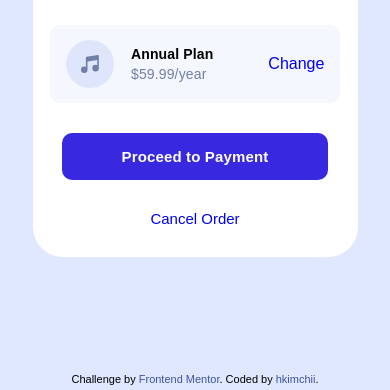
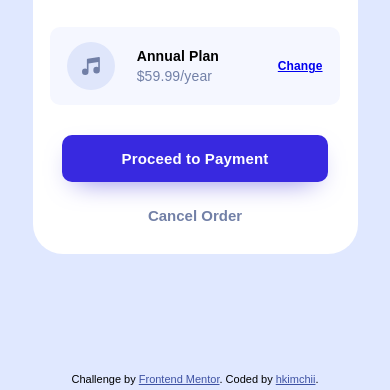
Before and after one commit to hkimchii/order-summary-component-main, a plain HTML site: page index.html in a window 390 px wide. Shown: the part 454-844 px from the top of the page. Drawn offline with Linux system fonts and the light colour scheme; a web font is replaced by a local one.

Commit message:
commit mobile view update

```diff
--- a/css/style.css
+++ b/css/style.css
@@ -27,10 +27,6 @@ p {
   font-size: 14px;
   letter-spacing: 0.01em;
   color: hsl(224, 23%, 55%);
-}
-
-a {
-  text-decoration: none;
 }
 
 .order {
@@ -96,6 +92,21 @@ a {
   justify-content: center;
 }
 
+.price {
+  font-weight: 500;
+}
+
+.change {
+  font-size: 12px;
+  font-weight: bold;
+  letter-spacing: 0.01em;
+}
+
+.change:hover {
+  color: hsl(224, 23%, 55%);
+  text-decoration: none;
+}
+
 .btn {
   -webkit-border-radius: 10;
   -moz-border-radius: 10;
@@ -109,6 +120,7 @@ a {
   border: solid #3829e0 0px;
   text-decoration: none;
   margin-top: 30px;
+  box-shadow: 0px 10px 28px -13px #6f67e0;
 }
 
 .btn:hover {
@@ -117,8 +129,15 @@ a {
 }
 
 .cancel-btn {
-  margin: 30px 0;
+  margin: 25px 0 30px;
   font-size: 15px;
+  text-decoration: none;
+  color: hsl(224, 23%, 55%);
+  font-weight: 900;
+}
+
+.cancel-btn:hover {
+  color: hsl(223, 47%, 23%);
 }
 
 .attribution {
--- a/index.html
+++ b/index.html
@@ -46,7 +46,7 @@
             <img class="music-icon" src="images/icon-music.svg" />
             <div class="order-detail">
               <h3>Annual Plan</h3>
-              <p>$59.99/year</p>
+              <p class="price">$59.99/year</p>
             </div>
             <a class="change" href="#">Change</a>
           </div>
```
